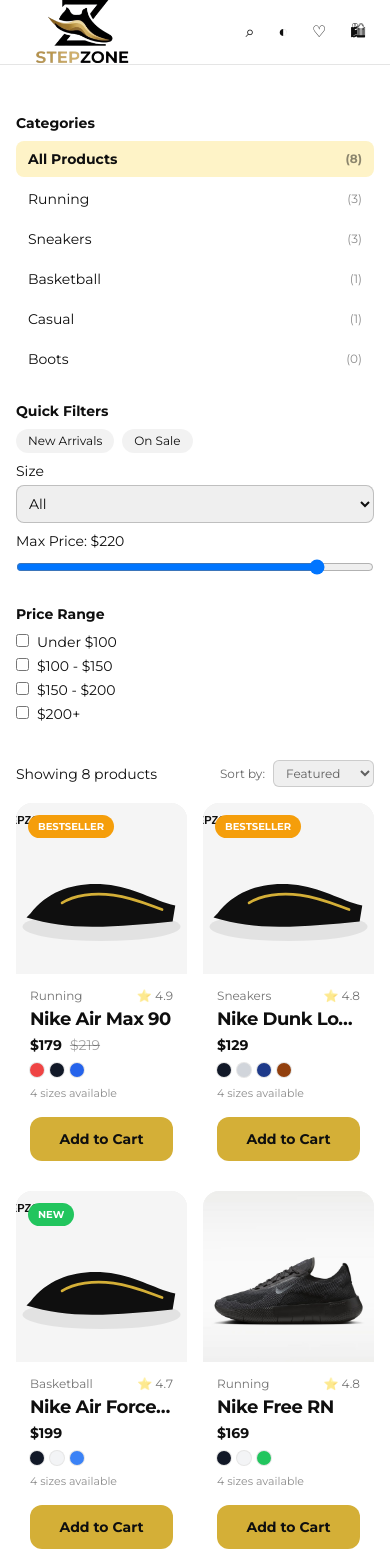
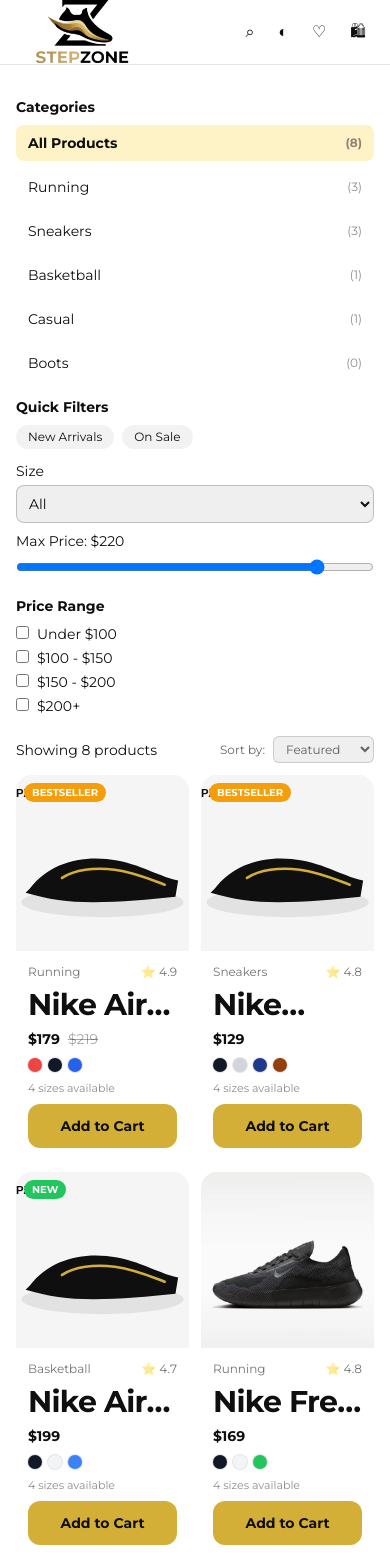
Before and after one commit to steev2058/step_zone_shop, a Next.js app: page / in a window 390 px wide. Shown: the top 1568 px of the page. Built offline with nearby package versions, Linux system fonts and the light colour scheme.

Commit message:
style(pixel-pass): lock mobile card height, typography scale, and 8/12/16 spacing rhythm

```diff
--- a/app/globals.css
+++ b/app/globals.css
@@ -9,6 +9,11 @@
 .btn-primary { @apply inline-flex items-center justify-center rounded-xl bg-brandGold px-5 py-3 text-sm font-bold text-brandBlack transition duration-200 hover:opacity-90 hover:shadow-md; }
 .card { @apply rounded-2xl bg-white shadow-sm ring-1 ring-black/5; }
 
+/* 8/12/16 rhythm */
+.rhythm-8 > * + * { margin-top: 8px; }
+.rhythm-12 > * + * { margin-top: 12px; }
+.rhythm-16 > * + * { margin-top: 16px; }
+
 .fade-up { animation: fadeUp .45s ease-out both; }
 @keyframes fadeUp {
   from { opacity: 0; transform: translateY(8px); }
--- a/app/page.tsx
+++ b/app/page.tsx
@@ -78,12 +78,12 @@
 
   return (
     <main>
-      <section id="shop" className="bg-white py-12">
-        <div className="container-shell grid gap-8 lg:grid-cols-[260px_1fr]">
-          <aside className="space-y-6 lg:sticky lg:top-24 lg:self-start">
+      <section id="shop" className="bg-white py-8">
+        <div className="container-shell grid gap-4 lg:grid-cols-[260px_1fr]">
+          <aside className="space-y-4 lg:sticky lg:top-24 lg:self-start">
             <div>
               <h3 className="mb-2 text-sm font-bold">Categories</h3>
-              <div className="space-y-1 text-sm">
+              <div className="space-y-2 text-sm">
                 {['All Products','Running','Sneakers','Basketball','Casual','Boots'].map((c)=> {
                   const count = c==='All Products' ? products.length : products.filter(x=>x.category===c).length;
                   return (
@@ -97,7 +97,7 @@
 
             <div>
               <h3 className="mb-2 text-sm font-bold">Quick Filters</h3>
-              <div className="mb-2 flex gap-2">
+              <div className="mb-3 flex gap-2">
                 <button onClick={()=>setOnlyNew(v=>!v)} className={`rounded-full px-3 py-1 text-xs ${onlyNew?'bg-black text-white':'bg-black/5'}`}>New Arrivals</button>
                 <button onClick={()=>setOnSale(v=>!v)} className={`rounded-full px-3 py-1 text-xs ${onSale?'bg-black text-white':'bg-black/5'}`}>On Sale</button>
               </div>
@@ -117,7 +117,7 @@
           </aside>
 
           <div>
-            <div className="mb-4 flex items-center justify-between text-sm">
+            <div className="mb-3 flex items-center justify-between text-sm">
               <span>Showing {filtered.length} products</span>
               <label className="text-xs text-black/60">Sort by:
                 <select value={sortBy} onChange={(e)=>setSortBy(e.target.value)} className="ml-2 rounded-md border border-black/15 px-2 py-1 text-xs">
@@ -128,7 +128,7 @@
                 </select>
               </label>
             </div>
-            <div className="grid grid-cols-2 gap-4 xl:grid-cols-4">
+            <div className="grid grid-cols-2 gap-3 md:gap-4 xl:grid-cols-4">
               {filtered.map((p) => <ProductCard key={p.slug} product={p} />)}
             </div>
           </div>
--- a/components/ProductCard.tsx
+++ b/components/ProductCard.tsx
@@ -8,33 +8,33 @@
     <article className="group overflow-hidden rounded-2xl bg-white transition duration-300 hover:-translate-y-1 hover:shadow-lg fade-up">
       <Link href={`/product/${product.slug}`} className="relative block overflow-hidden bg-[#f2f2f2]">
         {product.tag && (
-          <span className={`absolute left-3 top-3 z-10 rounded-full px-2.5 py-1 text-[10px] font-bold text-white ${product.tag === 'NEW' ? 'bg-green-500' : 'bg-amber-500'}`}>
+          <span className={`absolute left-2 top-2 z-10 rounded-full px-2 py-0.5 text-[10px] font-bold text-white ${product.tag === 'NEW' ? 'bg-green-500' : 'bg-amber-500'}`}>
             {product.tag}
           </span>
         )}
-        <Image src={product.image} alt={product.name} width={900} height={900} className="aspect-square w-full object-cover transition duration-500 group-hover:scale-[1.03]" loading="lazy" />
+        <Image src={product.image} alt={product.name} width={900} height={900} className="h-[176px] w-full object-cover transition duration-500 group-hover:scale-[1.03] sm:h-[208px]" loading="lazy" />
       </Link>
 
-      <div className="p-3.5">
-        <div className="mb-1 flex items-center justify-between text-xs text-black/55">
+      <div className="p-3 rhythm-8">
+        <div className="flex items-center justify-between text-[12px] font-medium text-black/55">
           <span>{product.category}</span>
           <span>⭐ {product.rating}</span>
         </div>
 
-        <h3 className="line-clamp-1 text-[18px] leading-tight font-bold tracking-tight">{product.name}</h3>
+        <h3 className="line-clamp-1 text-[30px] leading-[1.05] font-bold tracking-tight">{product.name}</h3>
 
-        <div className="mt-1 flex items-center gap-2 text-sm">
+        <div className="flex items-center gap-2 text-[14px]">
           <span className="font-bold">${product.price}</span>
           {product.oldPrice ? <span className="text-black/35 line-through">${product.oldPrice}</span> : null}
         </div>
 
-        <div className="mt-2 flex gap-1.5">
+        <div className="flex gap-1.5">
           {product.colors.slice(0, 4).map((c, i) => (
             <span key={i} className="h-3.5 w-3.5 rounded-full ring-1 ring-black/10" style={{ background: c }} />
           ))}
         </div>
 
-        <p className="mt-2 text-[11px] text-black/45">{product.sizes.length} sizes available</p>
+        <p className="text-[11px] text-black/45">{product.sizes.length} sizes available</p>
 
         <AddToCartButton slug={product.slug} name={product.name} price={product.price} image={product.image} />
       </div>
```
